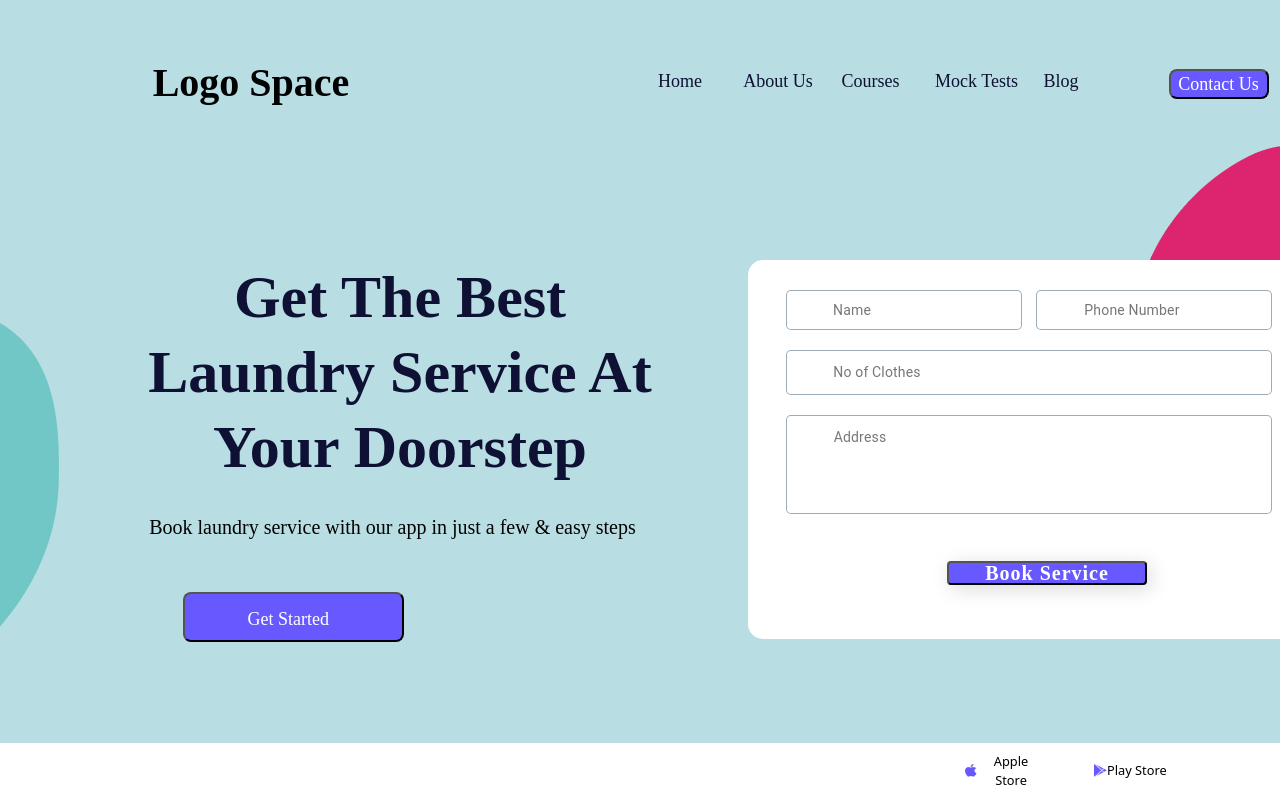
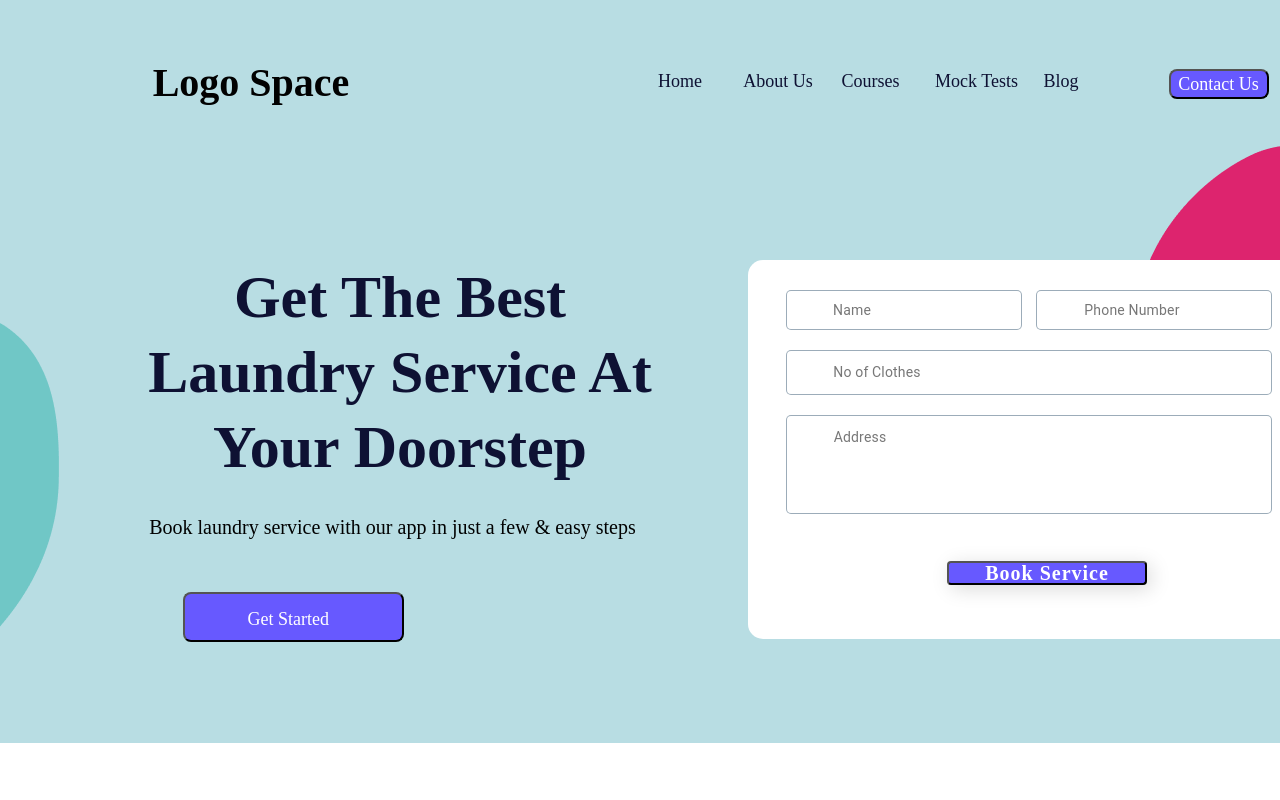
Before and after one commit to Ravali-KM/InternMern, a React (Create React App) app: page / in a window 1280 px wide. Shown: the top 800 px of the page. Built offline with nearby package versions, Linux system fonts and the light colour scheme.

Commit message:
butn in comp4

```diff
--- a/src/Componentfour/Componentfour.jsx
+++ b/src/Componentfour/Componentfour.jsx
@@ -15,14 +15,14 @@ const Componentfour = () => {
           <br />
           eiusmod tempor incididunt ut labore et dolore magna aliqua.
         </div>
-        <div className="button-container">
+        {/* <div className="button-container">
           <button className="appstore-button">
             <img src={Apple} alt="Apple" /> Apple Store
           </button>
           <button className="playstore-button">
             <img src={Play} alt="Play" /> Play Store
           </button>
-        </div>
+        </div> */}
       </div>
     </div>
   );
```
